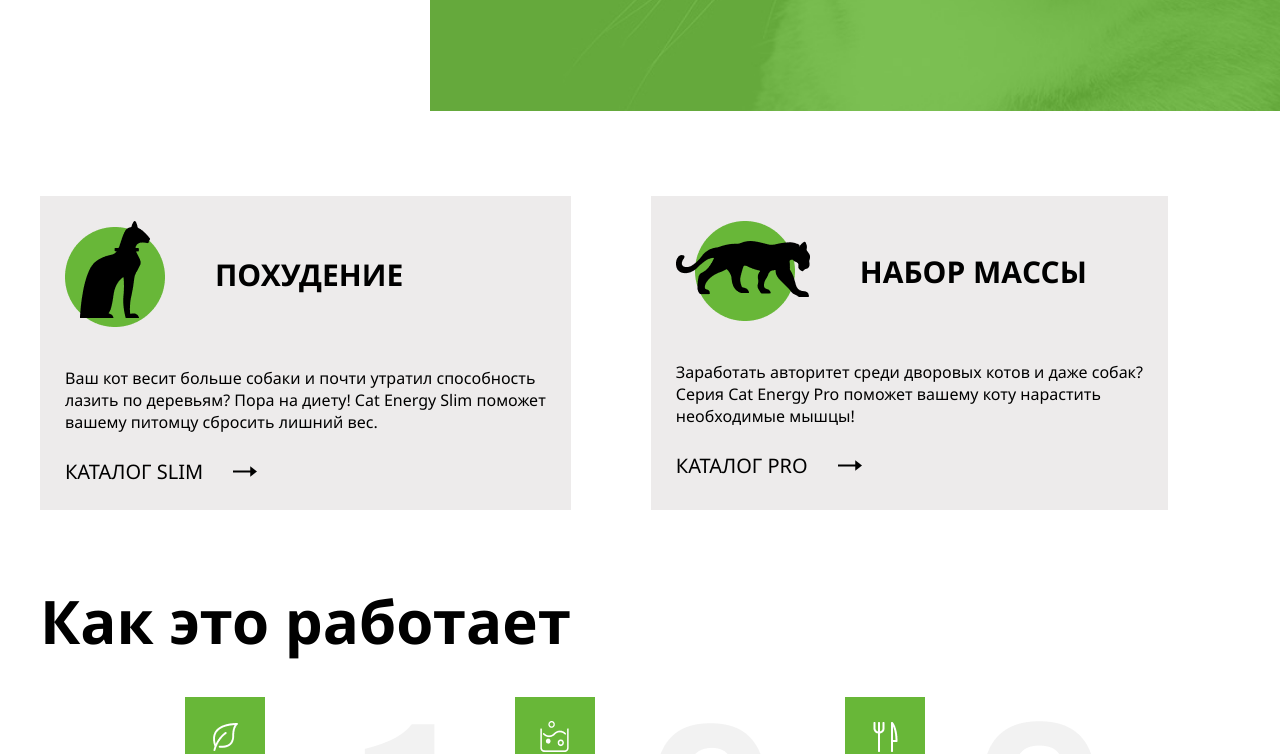
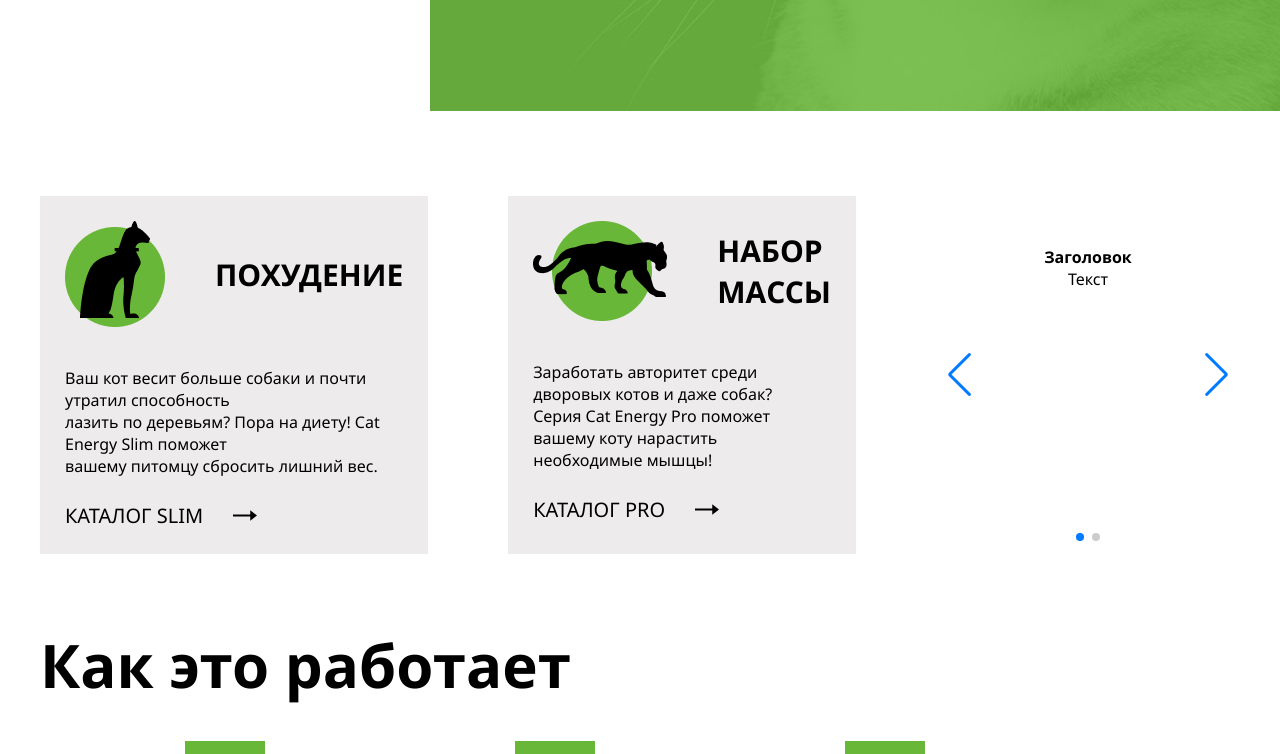
Before and after one commit to maximbrail/cat-energy-full, a plain HTML site: page index.html in a window 1280 px wide. Shown: the part 589-1343 px from the top of the page. Drawn offline with nearby package versions, Linux system fonts and the light colour scheme.

Commit message:
Add files via upload

```diff
--- a/index.html
+++ b/index.html
@@ -5,6 +5,7 @@
     <meta charset="UTF-8">
     <meta name="viewport" content="width=device-width, initial-scale=1.0">
     <title>Document</title>
+    <link rel="stylesheet" href="https://cdn.jsdelivr.net/npm/swiper@11/swiper-bundle.min.css" />
     <link rel="stylesheet" href="style.css">
 </head>
 
@@ -26,6 +27,8 @@
                     <h1>Функциональное <br>
                         питание для котов</h1>
                     <h3>Занялся собой? Займись котом!</h3>
+
+
                     <button>Подобрать программу</button>
                 </div>
                 <img src="./img/korobka.png" alt="">
@@ -64,6 +67,25 @@
                         <h2>КАТАЛОГ PRO</h2>
                         <img src="./img/icon.svg" alt="">
                     </div>
+                </div>
+
+                <div class="swiper">
+                    <div class="swiper-wrapper">
+
+                        <div class="swiper-slide">
+                            <h4>Заголовок</h4>
+                            <p>Текст</p>
+                        </div>
+
+                        <div class="swiper-slide">
+                            <h4>Заголовок</h4>
+                            <p>Текст</p>
+                        </div>
+
+                    </div>
+                    <div class="swiper-pagination"></div>
+                    <div class="swiper-button-prev"></div>
+                    <div class="swiper-button-next"></div>
                 </div>
 
             </div>
@@ -165,6 +187,9 @@
             </div>
         </div>
     </footer>
+
+    <script src="https://cdn.jsdelivr.net/npm/swiper@11/swiper-bundle.min.js"></script>
+    <script src="./script.js"></script>
 </body>
 
 </html>
--- /dev/null
+++ b/script.js
@@ -0,0 +1,19 @@
+const swiper = new Swiper('.swiper', {
+    // Optional parameters
+    loop: true,
+
+    pagination: {
+      el: '.swiper-pagination',
+    },
+
+    // Navigation arrows
+    navigation: {
+      nextEl: '.swiper-button-next',
+      prevEl: '.swiper-button-prev',
+    },
+
+    // And if we need scrollbar
+    scrollbar: {
+      el: '.swiper-scrollbar',
+    },
+  });
--- a/style.css
+++ b/style.css
@@ -406,3 +406,11 @@
             max-width: 400px;
     }
     }
+
+    .swiper-wrapper{
+        margin: 50px 0;
+    }
+
+    .swiper-slide {
+        text-align: center;
+    }
```
